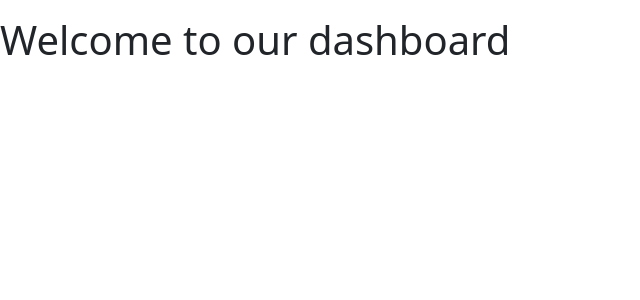
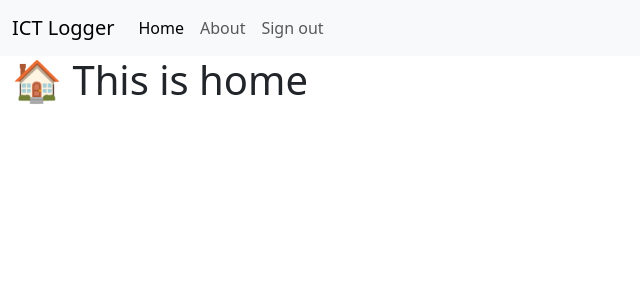
Before and after one commit to anaspsi/ict-logger, a React (Vite) app: page /ict/dashboard in a window 1280 px wide. Shown: the top 300 px of the page, without its empty margins (0-640 px from the left). Built offline with nearby package versions, Linux system fonts and the light colour scheme; sample sign-in values are in the browser's storage.

Commit message:
feat : login logout

```diff
--- a/src/App.jsx
+++ b/src/App.jsx
@@ -1,13 +1,16 @@
 import { Route, Routes } from "react-router-dom"
 import Login from "./components/Login"
 import Dashboard from "./components/Dashboard"
+import About from "./components/About"
 export default function App() {
+
   return (
-    <div className="mt-3">
-        <Routes>
-          <Route path="/" element={<Login />} />
-          <Route path="/dashboard" element={<Dashboard />} />
-        </Routes>
+    <div>
+      <Routes>
+        <Route path="/" element={<Login />} />
+        <Route path="/dashboard" element={<Dashboard />} />
+        <Route path="/about" element={<About />} />
+      </Routes>
     </div>
   )
 }
--- /dev/null
+++ b/src/components/About.jsx
@@ -0,0 +1,8 @@
+export default function About() {
+    return (
+        <div className="container-fluid">
+            <h1>🚀 About</h1>
+            <p>Collaboration between Engineering & ICT Department</p>
+        </div>
+    )
+}
--- a/src/components/Dashboard.jsx
+++ b/src/components/Dashboard.jsx
@@ -1,5 +1,35 @@
+import { useEffect } from "react"
+import { useNavigate } from "react-router-dom"
+import About from "./About"
+import PSINavbar from "./PSINavbar"
+import { useState } from "react"
+import Home from "./Home"
+
 export default function Dashboard() {
+    const navigate = useNavigate()
+    const [activeComponent, setactiveComponent] = useState('home')
+    useEffect(() => {
+        if (localStorage.getItem('token')) {
+        } else {
+            navigate('/')
+        }
+    }, [])
+
+    function handleClickNav(par) {
+        setactiveComponent(par)
+    }
+
     return (
-        <h1>Welcome to our dashboard</h1>
+        <>
+            <PSINavbar onClickNav={handleClickNav} selectedNav={activeComponent} />
+            <div className="container-fluid">
+                {
+                    activeComponent === 'home' && (<Home />)
+                }
+                {
+                    activeComponent === 'about' && (<About />)
+                }
+            </div>
+        </>
     )
 }
--- /dev/null
+++ b/src/components/Home.jsx
@@ -0,0 +1,5 @@
+export default function Home() {
+    return (
+        <h1>🏠 This is home</h1>
+    )
+}
--- a/src/components/Login.jsx
+++ b/src/components/Login.jsx
@@ -1,11 +1,23 @@
 import axios from "axios"
+import { useEffect } from "react"
 import { useState } from "react"
+import { useNavigate } from "react-router-dom"
+import PSIAlert from "./PSIAlert"
 
 export default function Login() {
     const [isSigning, setIsSigning] = useState(false)
     const [userName, setUserName] = useState('')
     const [userPassword, setUserPassword] = useState('')
     const [messageFromServer, setMessageFromServer] = useState('')
+    const [messageFromServerType, setMessageFromServerType] = useState('warning')
+    const navigate = useNavigate()
+
+    useEffect(() => {
+        if (localStorage.getItem('token')) {
+            navigate('/dashboard')
+        }
+    }, [])
+
 
     function handleClick() {
         setIsSigning(true)
@@ -16,14 +28,14 @@ export default function Login() {
         axios
             .post(import.meta.env.VITE_APP_ENDPOINT + '/users/login', dataInput)
             .then((response) => {
-                console.log(response)
-                console.log('well')
+                const token = response.data.token
+                localStorage.setItem('token', token)
                 setIsSigning(false)
                 setMessageFromServer('')
+                navigate('/dashboard')
             }).catch(error => {
-                console.log(error.response.data.errors.message)
                 setMessageFromServer(error.response.data.errors.message)
-                console.error('nah error')
+                setMessageFromServerType('danger')
                 setIsSigning(false)
             })
     }
@@ -33,16 +45,16 @@ export default function Login() {
     }
 
     return (
-        <div className="container-fluid">
+        <div className="container-fluid mt-3">
             <div className="row">
                 <div className="col-md-12">
                     <h1>Welcome 👋</h1>
                     <div className="form-floating mb-3">
-                        <input type="text" className="form-control" id="floatingInput" placeholder="Fulan" onChange={(e) => setUserName(e.target.value)} autoComplete="off" />
+                        <input type="text" className="form-control" id="floatingInput" placeholder="Fulan" maxLength={40} onChange={(e) => setUserName(e.target.value)} autoComplete="off" />
                         <label htmlFor="floatingInput">User ID</label>
                     </div>
                     <div className="form-floating mb-3">
-                        <input type="password" className="form-control" id="floatingPassword" placeholder="Password" onChange={(e) => setUserPassword(e.target.value)} />
+                        <input type="password" className="form-control" id="floatingPassword" placeholder="Password" maxLength={40} onChange={(e) => setUserPassword(e.target.value)} />
                         <label htmlFor="floatingPassword">Password</label>
                     </div>
                 </div>
@@ -54,23 +66,9 @@ export default function Login() {
             </div>
             <div className="row">
                 <div className="col-mb-12">
-                    <PSIAlert propMessage={messageFromServer} onClickCloseAlert={handleClickCloseAlert} />
+                    <PSIAlert propMessage={messageFromServer} propMessageType={messageFromServerType} onClickCloseAlert={handleClickCloseAlert} />
                 </div>
             </div>
         </div>
     )
 }
-
-function PSIAlert({ propMessage, onClickCloseAlert }) {
-
-    const itsDisplay = propMessage.length === 0 ? 'alert alert-warning alert-dismissible fade hide' : 'alert alert-warning alert-dismissible fade show'
-
-    return (
-        <>
-            <div className={itsDisplay} role="alert">
-                {propMessage}
-                <button type="button" className="btn-close" data-bs-dismiss="alert" aria-label="Close" onClick={onClickCloseAlert}></button>
-            </div>
-        </>
-    )
-}
--- /dev/null
+++ b/src/components/PSIAlert.jsx
@@ -0,0 +1,12 @@
+export default function PSIAlert({ propMessage, propMessageType, onClickCloseAlert }) {
+    const itsDisplay = propMessage.length === 0 ? 'alert alert-' + propMessageType + ' alert-dismissible fade hide' : 'alert alert-' + propMessageType + ' alert-dismissible fade show'
+
+    return (
+        <>
+            <div className={itsDisplay} role="alert">
+                {propMessage}
+                <button type="button" className="btn-close" data-bs-dismiss="alert" aria-label="Close" onClick={onClickCloseAlert}></button>
+            </div>
+        </>
+    )
+}
--- /dev/null
+++ b/src/components/PSINavbar.jsx
@@ -0,0 +1,34 @@
+import { Link } from "react-router-dom";
+import { useNavigate } from "react-router-dom";
+export default function PSINavbar({ selectedNav, onClickNav }) {
+    const navigate = useNavigate()
+    function handleSignout() {
+        if (confirm('Are you sure ?')) {
+            localStorage.removeItem('token')
+            navigate('/')
+        }
+    }
+    return (
+        <nav className="navbar navbar-expand-lg bg-body-tertiary">
+            <div className="container-fluid">
+                <a className="navbar-brand" href="#">ICT Logger</a>
+                <button className="navbar-toggler" type="button" data-bs-toggle="collapse" data-bs-target="#navbarNavDropdown" aria-controls="navbarNavDropdown" aria-expanded="false" aria-label="Toggle navigation">
+                    <span className="navbar-toggler-icon"></span>
+                </button>
+                <div className="collapse navbar-collapse" id="navbarNavDropdown">
+                    <ul className="navbar-nav">
+                        <li className="nav-item">
+                            <Link className={selectedNav == 'home' ? 'nav-link active' : 'nav-link'} onClick={() => onClickNav('home')}>Home</Link>
+                        </li>
+                        <li className="nav-item">
+                            <Link className={selectedNav == 'about' ? 'nav-link active' : 'nav-link'} onClick={() => onClickNav('about')}>About</Link>
+                        </li>
+                        <li className="nav-item">
+                            <a className="nav-link" href="#" onClick={handleSignout}>Sign out</a>
+                        </li>
+                    </ul>
+                </div>
+            </div>
+        </nav>
+    )
+}
```
